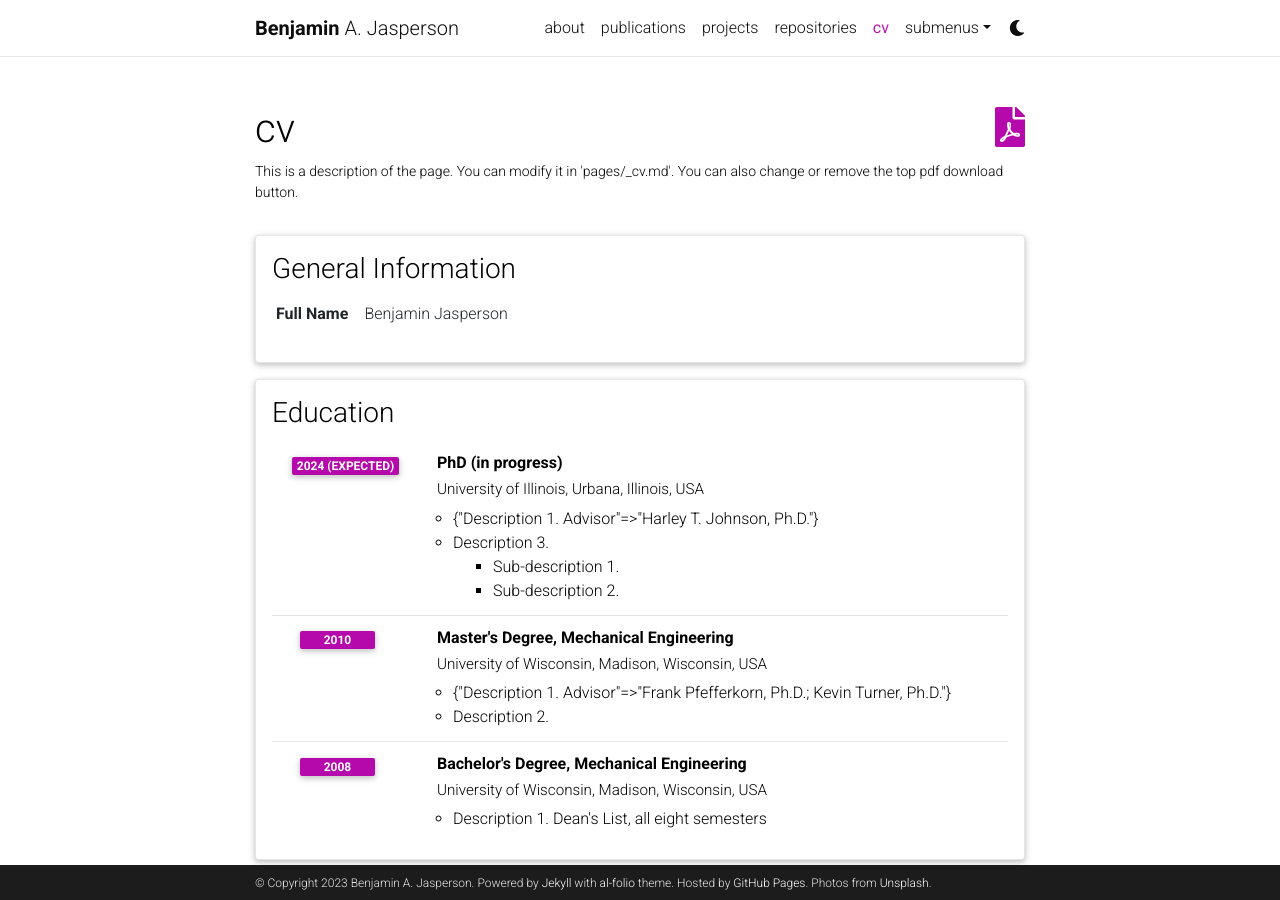
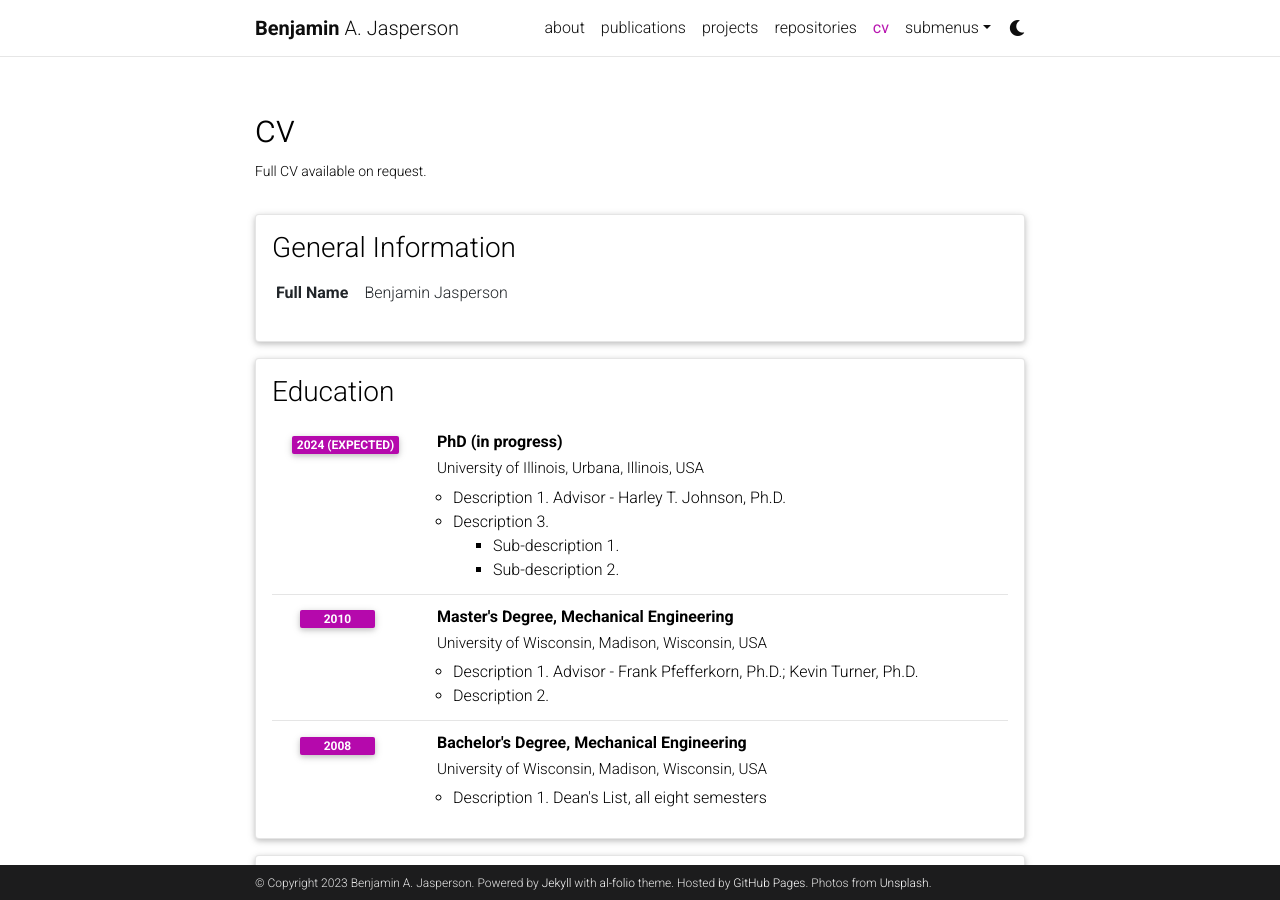
Before and after one commit to bjasperson/bjasperson.github.io, a Jekyll site: the page built from _pages/cv.md, in a window 1280 px wide and 900 px high. Built offline with Jekyll 4.4.1, drawn with Linux system fonts in a browser that asks for light colours; comment, search, counter and statistics services are not loaded; a style sheet for code colours, icons or effects is not loaded.

Commit message:
cv updates

```diff
--- a/_data/cv.yml
+++ b/_data/cv.yml
@@ -11,7 +11,7 @@
       institution: University of Illinois, Urbana, Illinois, USA
       year: 2024 (expected)
       description:
-        - Description 1. Advisor: Harley T. Johnson, Ph.D.
+        - Description 1. Advisor - Harley T. Johnson, Ph.D.
         - title: Description 3.
           contents:
             - Sub-description 1.
@@ -20,7 +20,7 @@
       institution: University of Wisconsin, Madison, Wisconsin, USA
       year: 2010
       description:
-        - Description 1. Advisor: Frank Pfefferkorn, Ph.D.; Kevin Turner, Ph.D.
+        - Description 1. Advisor - Frank Pfefferkorn, Ph.D.; Kevin Turner, Ph.D.
         - Description 2.
     - title: Bachelor's Degree, Mechanical Engineering
       institution: University of Wisconsin, Madison, Wisconsin, USA
--- a/_pages/cv.md
+++ b/_pages/cv.md
@@ -4,6 +4,6 @@ permalink: /cv/
 title: cv
 nav: true
 nav_order: 4
-cv_pdf: example_pdf.pdf
-description: This is a description of the page. You can modify it in 'pages/_cv.md'. You can also change or remove the top pdf download button.
+
+description: Full CV available on request.
 ---
```
